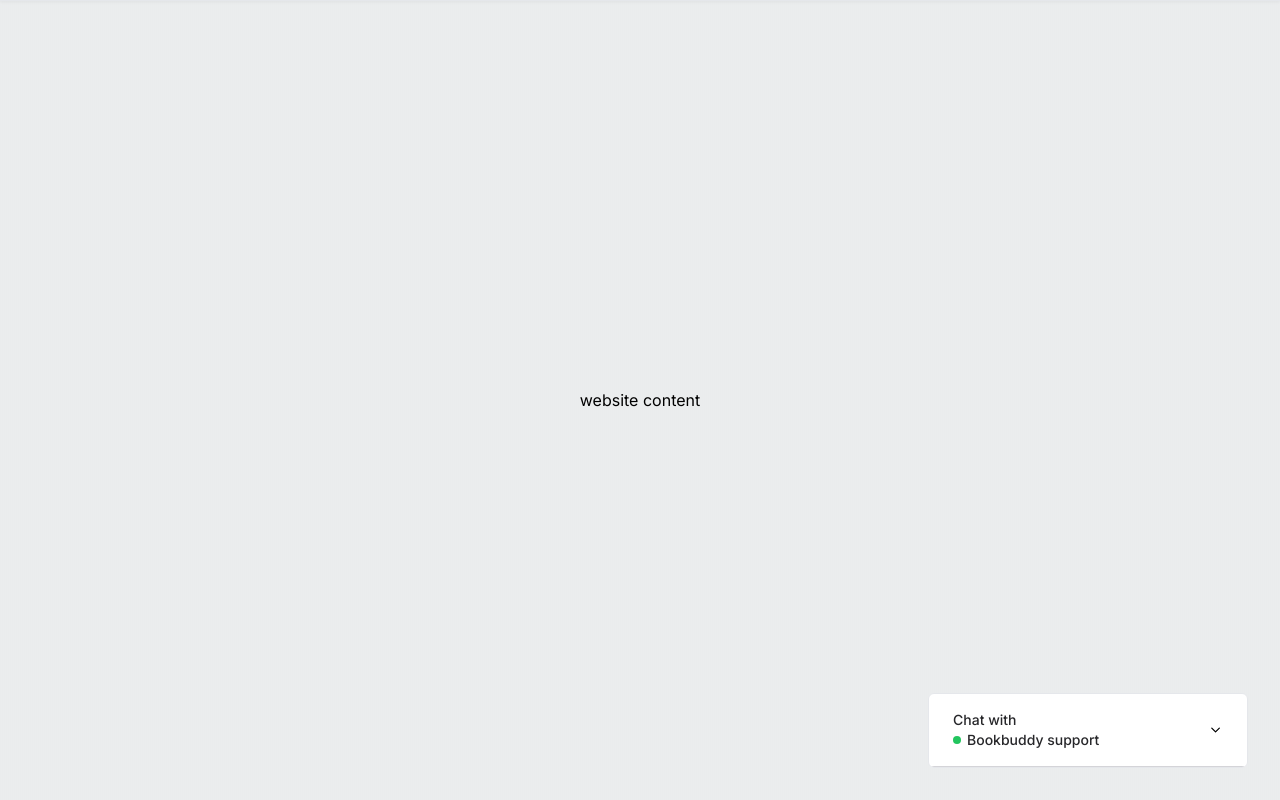
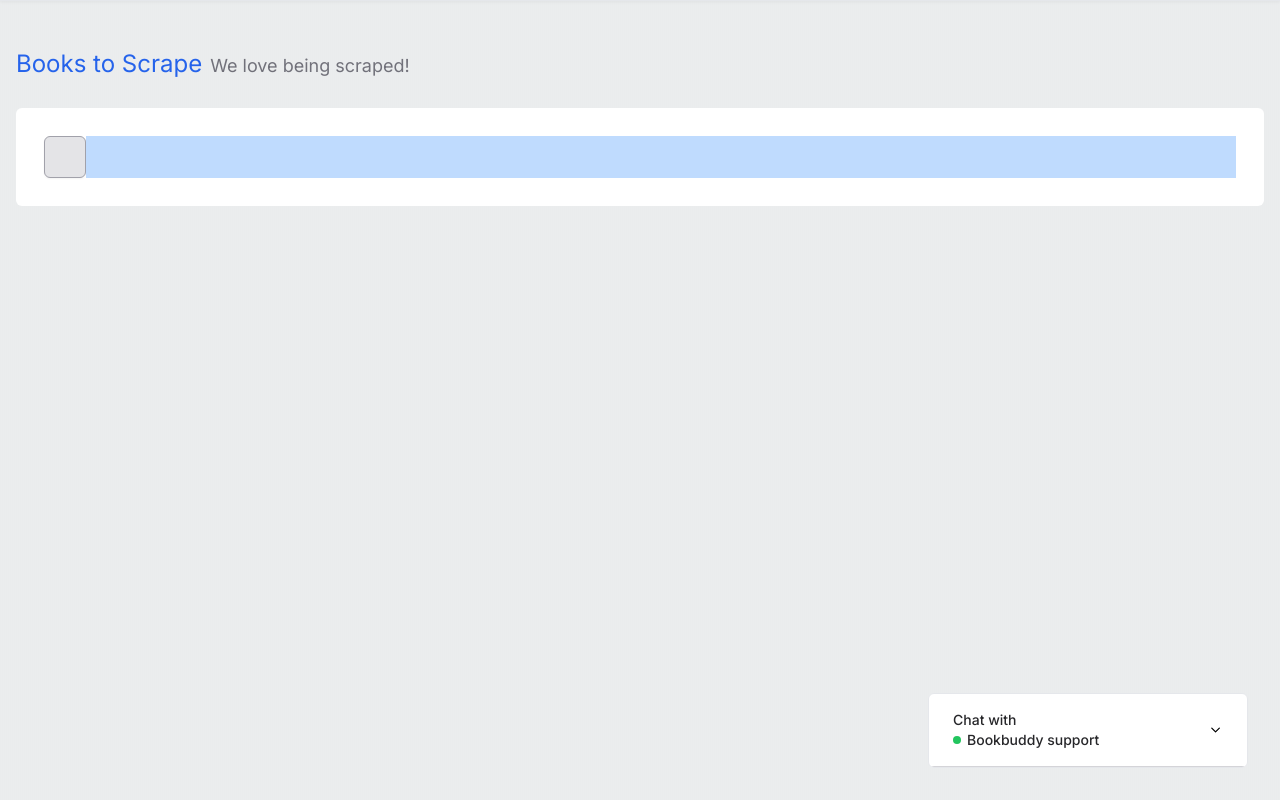
Before and after one commit to ederbiason/chatbot-app, a Next.js app: page / in a window 1280 px wide. Built offline with nearby package versions, Linux system fonts and the light colour scheme.

Commit message:
feat: book page scratch

```diff
--- a/src/app/page.tsx
+++ b/src/app/page.tsx
@@ -1,8 +1,14 @@
+import BookSection from "@/components/BookSection";
 
 export default function Home() {
   return (
-    <main className="absolute inset-0 flex justify-center items-center">
-      website content
+    <main className="absolute inset-0 mx-auto px-4 max-w-7xl">
+      <div className="flex gap-2 items-end pt-12 pb-7">
+        <p className="text-2xl text-blue-600 hover:underline hover:underline-offset-2 hover:text-blue-700">Books to Scrape</p>
+        <p className="text-lg text-zinc-500">We love being scraped!</p>
+      </div>
+
+      <BookSection />
     </main>
   )
 }
--- /dev/null
+++ b/src/components/BookSection.tsx
@@ -0,0 +1,20 @@
+
+const BookSection = () => {
+  return (
+    <div className="bg-white w-full p-7 rounded-md">
+        {/* <BooksHeader /> */}
+
+        <div className="flex w-full">
+            <div className="bg-zinc-200 p-5 rounded-md border border-zinc-400 shadow-sm">
+
+            </div>
+
+            <div className="flex-1 bg-blue-200 ">
+
+            </div>
+        </div>
+    </div>
+  )
+}
+
+export default BookSection
```
